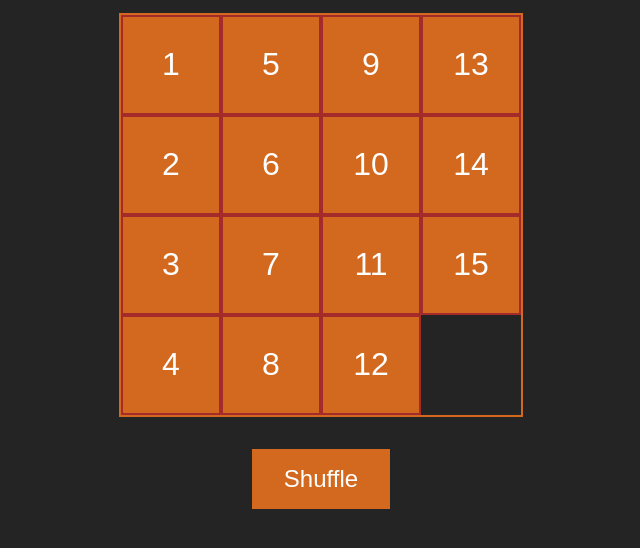
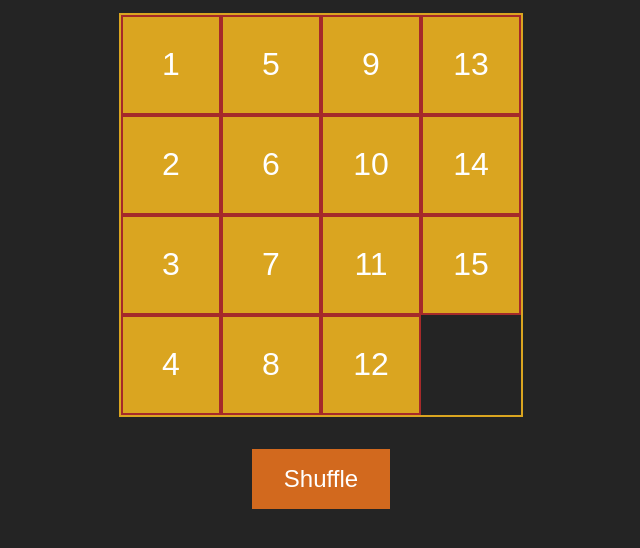
Before and after one commit to KirillDyachkovskiy/vanilla-tag-game, a website built with Vite: page index.html in a window 1280 px wide. Shown: the part 54-602 px from the top of the page, without its empty margins (319-959 px from the left). Built offline with nearby package versions, Linux system fonts and the light colour scheme.

Commit message:
add solved field style

```diff
--- a/index.html
+++ b/index.html
@@ -7,7 +7,7 @@
 </head>
 <body>
 <h1>Tag-game</h1>
-<section class="field">
+<section class="field field_golden" data-solved="true">
   <button type="button" class="field__item">1</button>
   <button type="button" class="field__item">2</button>
   <button type="button" class="field__item">3</button>
--- a/src/main.ts
+++ b/src/main.ts
@@ -4,6 +4,7 @@ import setItemsPosition from "./utils/setItemsPosition";
 import matrixFindIndex from "./utils/matrix/matrixFindIndex";
 import matrixGetNeighs from "./utils/matrix/matrixGetNeighs";
 import swapItemsPosition from "./utils/swapItemsPosition";
+import matrixIsSorted from "./utils/matrix/matrixIsSorted";
 
 const field = document.querySelector<HTMLDivElement>('.field');
 export const fieldItems = Array.from(document.querySelectorAll<HTMLButtonElement>('.field__item'));
@@ -33,6 +34,8 @@ function main() {
     setItemsPosition(matrix);
 
     hiddenPosition = neighPosition;
+
+    field.dataset.solved = String(matrixIsSorted(matrix));
   })
 }
 
--- a/src/style.css
+++ b/src/style.css
@@ -34,6 +34,14 @@ button {
   border: 2px solid chocolate;
 }
 
+.field[data-solved='true'] {
+  border-color: goldenrod;
+}
+
+.field[data-solved='true'] .field__item {
+  background-color: goldenrod;
+}
+
 .field__item {
   border: 2px solid brown;
   font-size: 2rem;
--- /dev/null
+++ b/src/utils/matrix/matrixIsSorted.ts
@@ -0,0 +1,5 @@
+import matrixToArray from "./matrixToArray";
+
+const matrixIsSorted = (matrix: number[][]) => matrixToArray(matrix).every((num, idx, self) => num > self[idx - 1] || idx === 0);
+
+export default matrixIsSorted;
```
